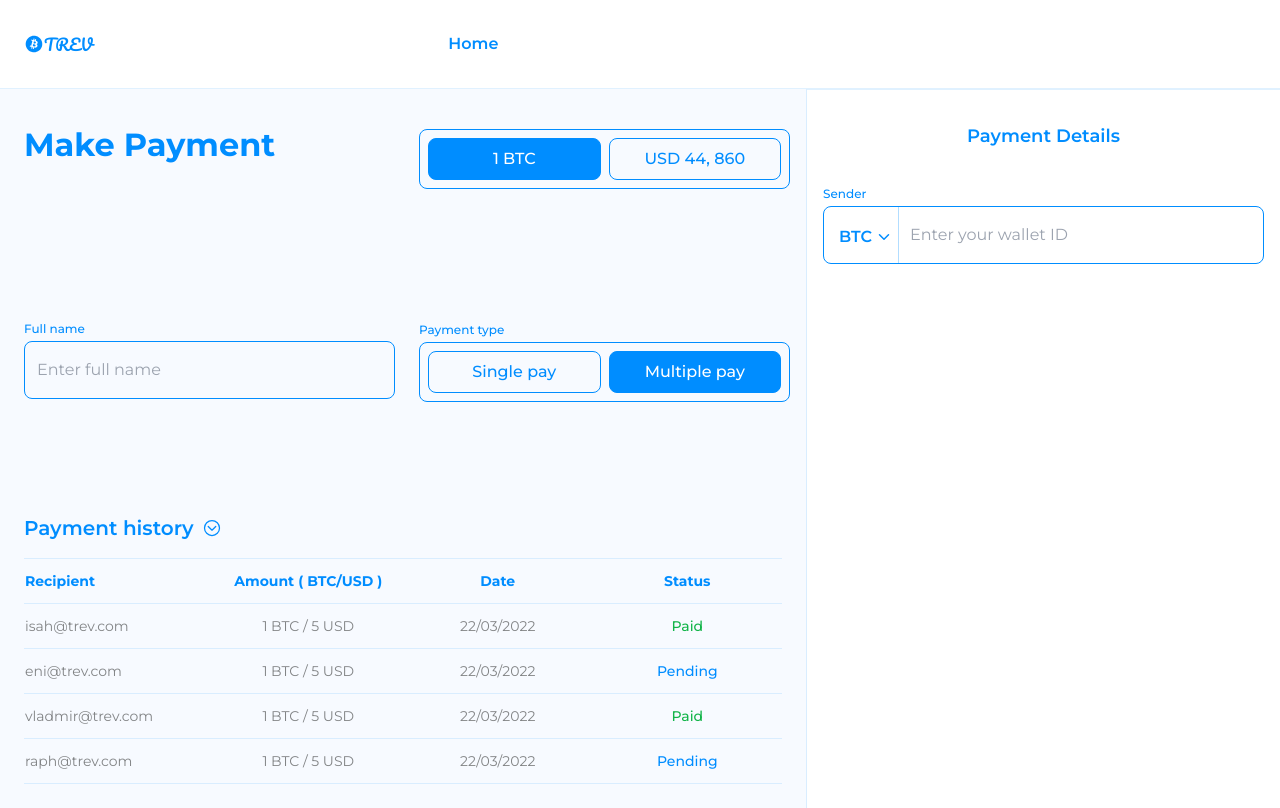
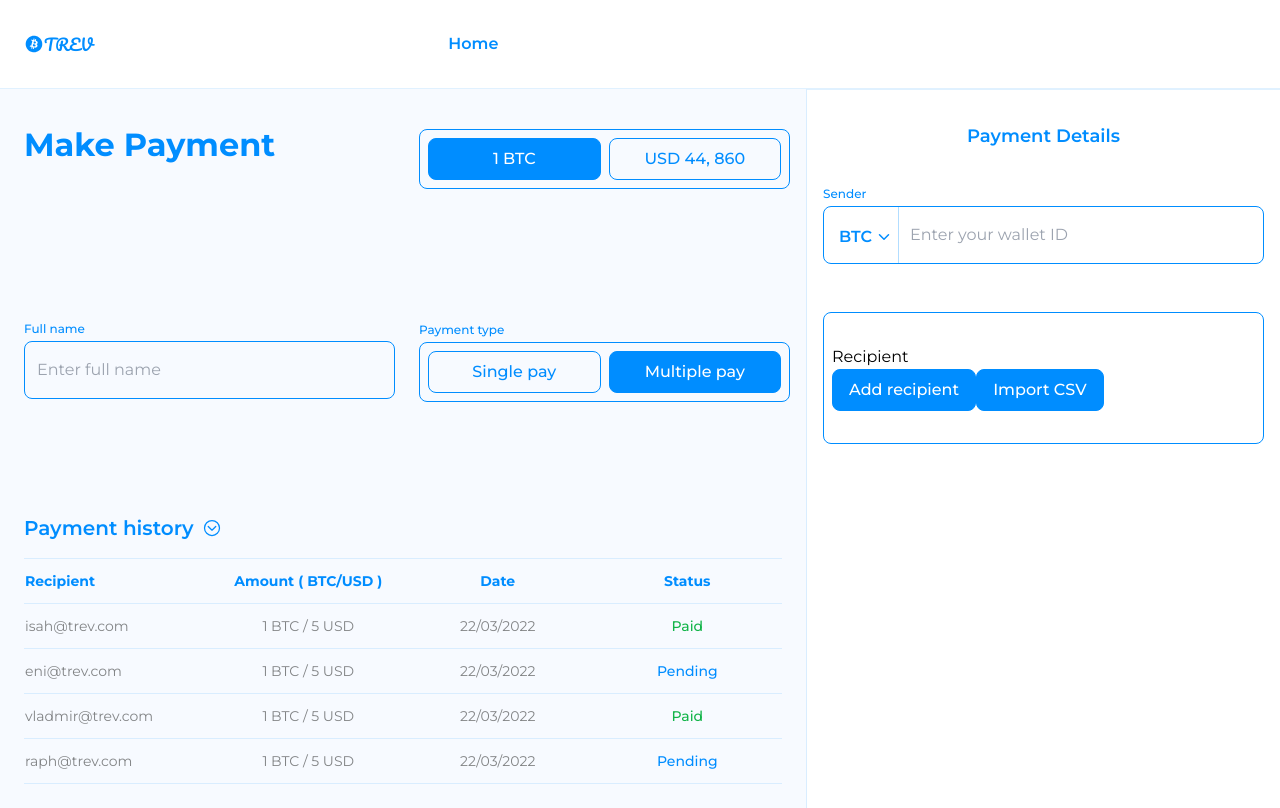
Before and after one commit to Extheoisah/TeamTREVLNpay, a Next.js app: page / in a window 1280 px wide. Both pictures are taken after a click on the button "Multiple pay". Shown: the top 808 px of the page. Built offline with nearby package versions, Linux system fonts and the light colour scheme.

Commit message:
commit before pull

```diff
--- /dev/null
+++ b/components/MultiplePay.js
@@ -0,0 +1,21 @@
+import { useState } from "react";
+import { Input } from "../ui/Input";
+import { Label } from "../ui/Label";
+import { Button } from "../ui/Button";
+import CustomSelect from "./CustomSelect";
+import SinglePaySplit from "./Modals/SinglePaySplit";
+import SuccessModal from "./Modals/SuccessModal";
+
+const MultiplePay = () => {
+    return (
+        <div className="border border-blue-700 mt-12 rounded-lg px-2 py-8">
+            <label>Recipient</label>
+            <div>
+                <Button>Add recipient</Button>
+                <Button>Import CSV</Button>
+            </div>
+        </div>
+    )
+}
+
+export default MultiplePay
--- a/components/PaymentDetails.js
+++ b/components/PaymentDetails.js
@@ -2,6 +2,7 @@ import CustomSelect from "./CustomSelect";
 import PaymentDetailsHeader from "./PaymentDetailsHeader";
 import SinglePay from "./SinglePay";
 import { IoIosCloseCircleOutline } from "react-icons/io";
+import MultiplePay from "./MultiplePay";
 
 const PaymentDetails = (props) => {
   const { singlePay, setOpenPaySection, openSplitModal, setOpenSplitModal } =
@@ -20,7 +21,7 @@ const PaymentDetails = (props) => {
       </span>
       {singlePay && <PaymentDetailsHeader />}
       <CustomSelect placeholder="Enter your wallet ID" label="Sender" />
-      {singlePay ? <SinglePay /> : ""}
+      {singlePay ? <SinglePay /> : <MultiplePay/>}
     </div>
   );
 };
```
